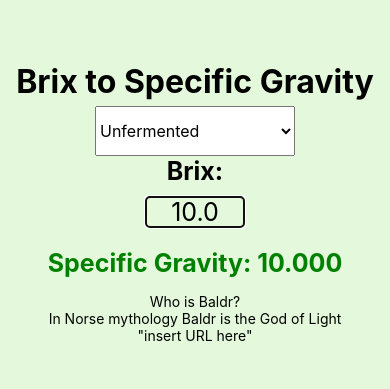
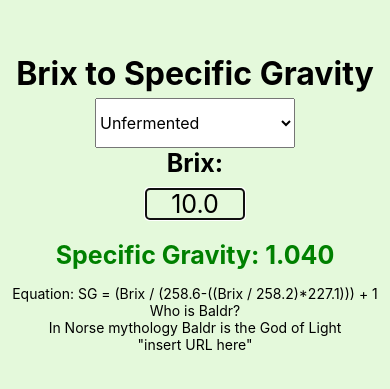
Before and after one commit to themeadery/baldr, a React Native app: screen / in a window 390 px wide. Shown: the part 209-598 px from the top of the page. Built offline with nearby package versions, Linux system fonts and the light colour scheme.

Commit message:
this.state.value fix
Set initial value to the calculated SG of the TextInput placeholder because doMath has not been called, yet

```diff
--- a/App.js
+++ b/App.js
@@ -5,8 +5,7 @@ import {
   Text,
   View,
   TextInput,
-  Picker,
-  Button
+  Picker
 } from 'react-native';
 
 const instructions = Platform.select({
@@ -17,14 +16,15 @@ const instructions = Platform.select({
 });
 
 export default class App extends Component {
-  //Initialize a state/var for Brix to do calculations on
+  //Initialize a state for Brix to do calculations on
   constructor(props) {
     super(props);
-    this.state = {value: 10.0};
+    //Set initial value to the calculated SG of the TextInput placeholder
+    //because doMath has not been called, yet
+    this.state = {value: 1.040};
   }
 
-  //This is going to be where it calculates the Brix to SG
-  //and saves the value into the state/var
+  //Calculate Brix to SG and save the value into the state
   doMath = () => {
     this.setState((prevState) => ({
       value: (prevState.value / (258.6 - ((prevState.value / 258.2) * 227.1))) + 1
@@ -69,6 +69,7 @@ export default class App extends Component {
         </Text>
 
         <Text style={styles.footer}>
+          Equation: SG = (Brix / (258.6-((Brix / 258.2)*227.1))) + 1{'\n'}
           Who is Baldr?{'\n'}
           In Norse mythology Baldr is the God of Light{'\n'}
           "insert URL here"
```
Lines whose indentation alone changed are shown as unchanged.
